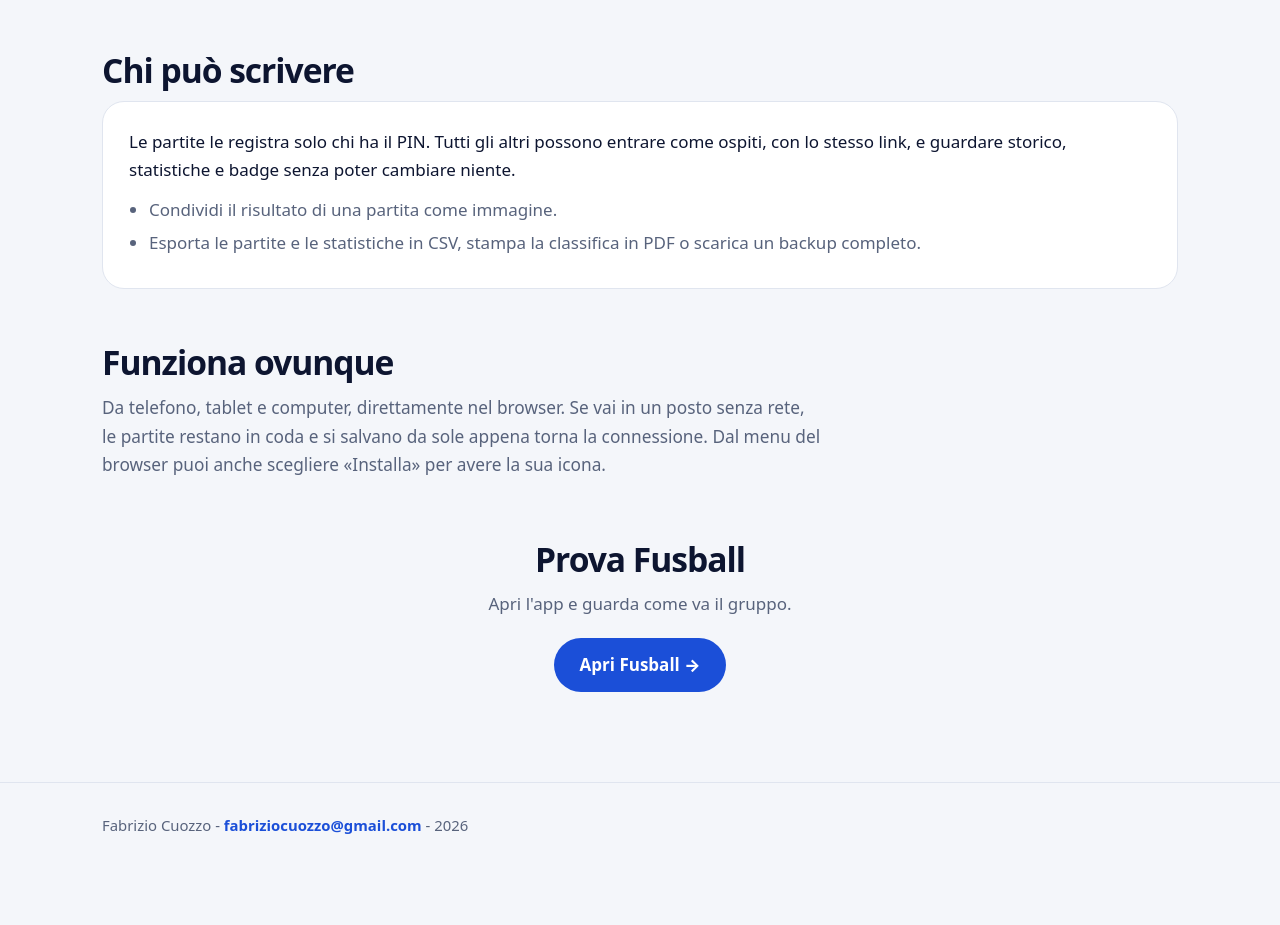
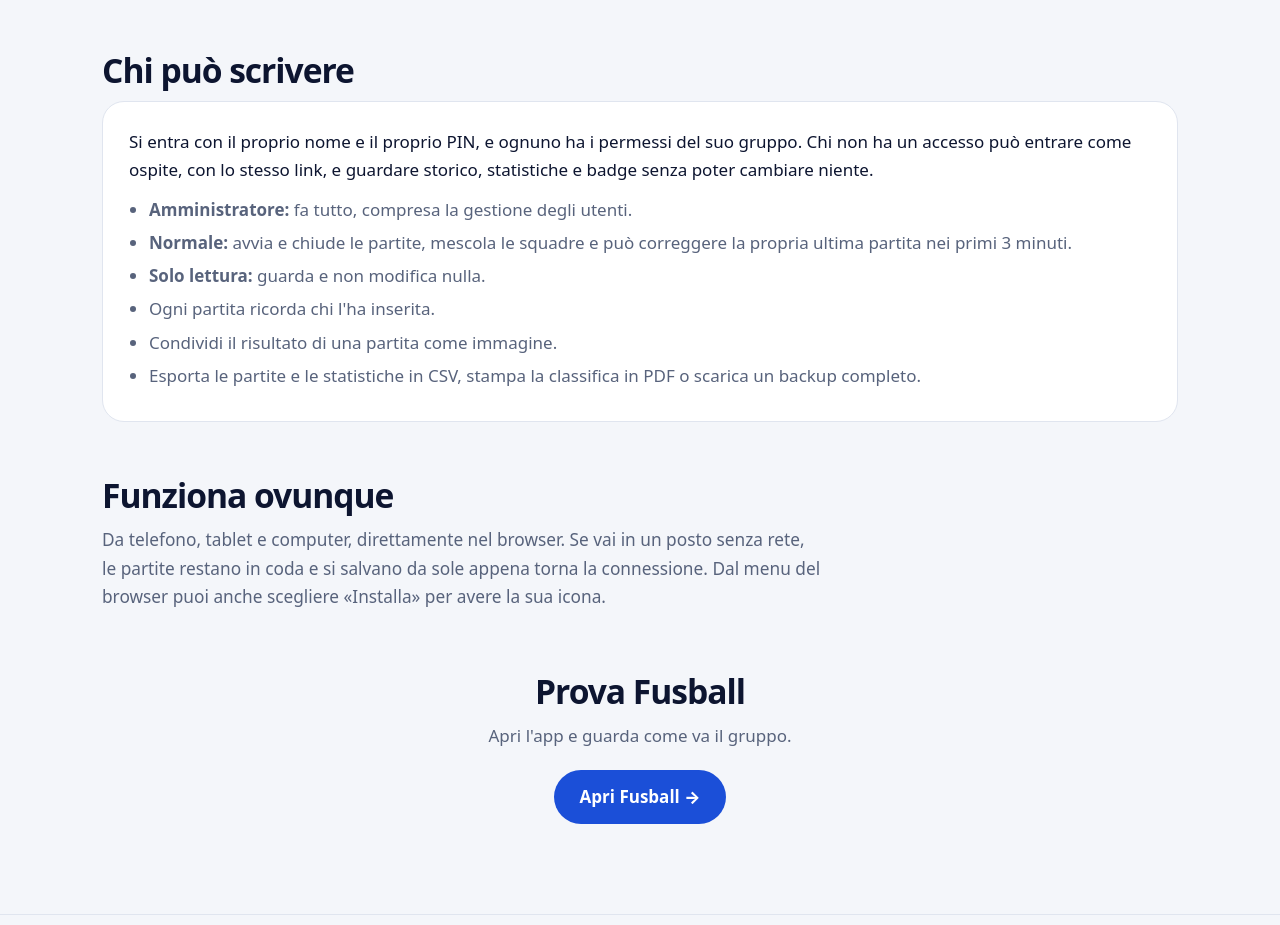
Before and after one commit to fabriziocuozzo/fabriziocuozzo.github.io, a plain HTML site: page fusball.html in a window 1280 px wide. Shown: the part 1861-2786 px from the top of the page. Before the commit the page ends 2743 px from the top, so only its background shows below. Drawn offline with Linux system fonts and the light colour scheme.

Commit message:
Fusball: accesso con nome e PIN e gruppi di permessi
Co-Authored-By: Claude Sonnet 5.5 <noreply@anthropic.com>

```diff
--- a/fusball.html
+++ b/fusball.html
@@ -49,8 +49,12 @@ h2{font-size:clamp(1.5rem,3.4vw,2.1rem);letter-spacing:-.03em;line-height:1.15;m
 </div></section>
 
 <section class="sec"><h2>Chi può scrivere</h2>
-<div class="safe"><p>Le partite le registra solo chi ha il PIN. Tutti gli altri possono entrare come ospiti, con lo stesso link, e guardare storico, statistiche e badge senza poter cambiare niente.</p>
-<ul><li>Condividi il risultato di una partita come immagine.</li>
+<div class="safe"><p>Si entra con il proprio nome e il proprio PIN, e ognuno ha i permessi del suo gruppo. Chi non ha un accesso può entrare come ospite, con lo stesso link, e guardare storico, statistiche e badge senza poter cambiare niente.</p>
+<ul><li><b>Amministratore:</b> fa tutto, compresa la gestione degli utenti.</li>
+<li><b>Normale:</b> avvia e chiude le partite, mescola le squadre e può correggere la propria ultima partita nei primi 3 minuti.</li>
+<li><b>Solo lettura:</b> guarda e non modifica nulla.</li>
+<li>Ogni partita ricorda chi l'ha inserita.</li>
+<li>Condividi il risultato di una partita come immagine.</li>
 <li>Esporta le partite e le statistiche in CSV, stampa la classifica in PDF o scarica un backup completo.</li></ul></div></section>
 
 <section class="sec"><h2>Funziona ovunque</h2><p class="t">Da telefono, tablet e computer, direttamente nel browser. Se vai in un posto senza rete, le partite restano in coda e si salvano da sole appena torna la connessione. Dal menu del browser puoi anche scegliere «Installa» per avere la sua icona.</p></section>
```
